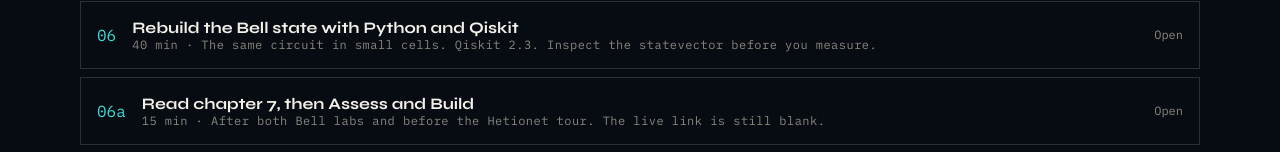
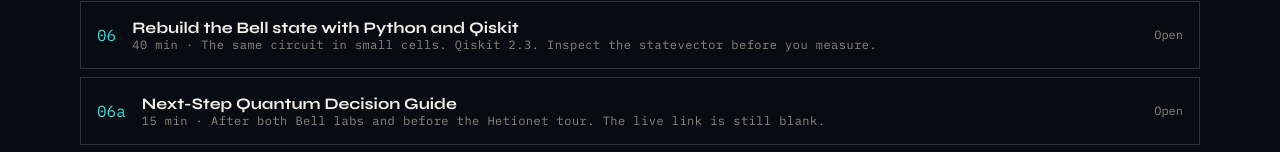
Before and after one commit to QuantumKev/Qiskit_Fall_Fest_2026, a Next.js app: page / in a window 1280 px wide. Shown: the part 1425-1577 px from the top of the page. Built offline with nearby package versions, Linux system fonts and the light colour scheme.

Commit message:
Name the post-Bell sitting Next-Step Quantum Decision Guide.

```diff
--- a/content/modules.ts
+++ b/content/modules.ts
@@ -521,12 +521,12 @@
       misconceptions: ["Older tutorials call execute(). This lab uses the Qiskit 2.3 StatevectorSampler on purpose."],
     },
     nextSlug: "assess-build",
-    nextLabel: "Read chapter 7, then Assess and Build",
+    nextLabel: "Next-Step Quantum Decision Guide",
   },
   {
     slug: "assess-build",
     number: "06a",
-    title: "Read chapter 7, then Assess and Build",
+    title: "Next-Step Quantum Decision Guide",
     minutes: 15,
     summary: "After both Bell labs and before the Hetionet tour. The live link is still blank.",
     outcomes: [
```
Also changed, not shown: 1 other file (tests, documents, lock files or other folders).
